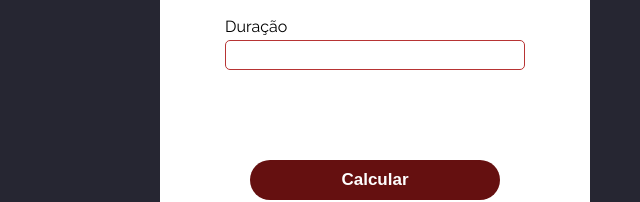
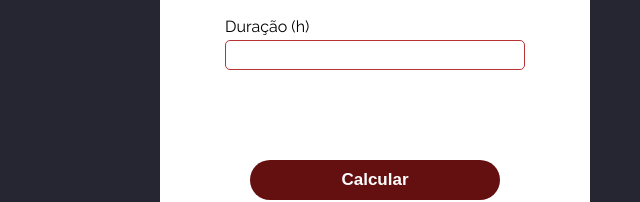
Before and after one commit to tamirysnogueira/The-Boi, a plain HTML site: page index.html in a window 1280 px wide. Shown: the part 417-619 px from the top of the page, 640-1280 px from the left. Drawn offline with Linux system fonts and the light colour scheme.

Commit message:
atualização horas

```diff
--- a/index.html
+++ b/index.html
@@ -30,7 +30,7 @@
             </div>
 
             <div>
-                <span>Duração</span>
+                <span>Duração (h)</span>
                 <input type="number" name="" id="duração" onfocus="this.value=''">
             </div>
 
```
